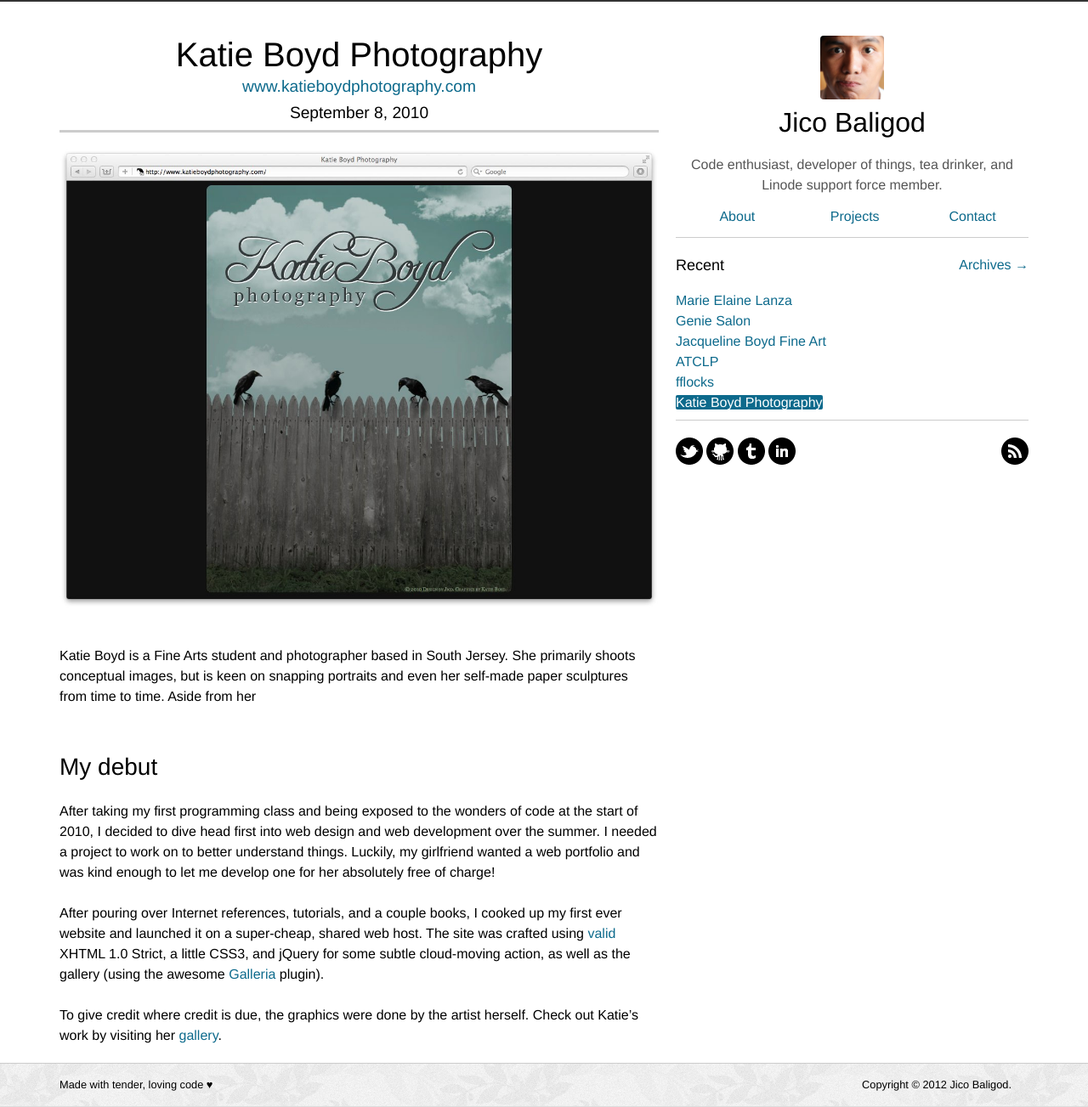
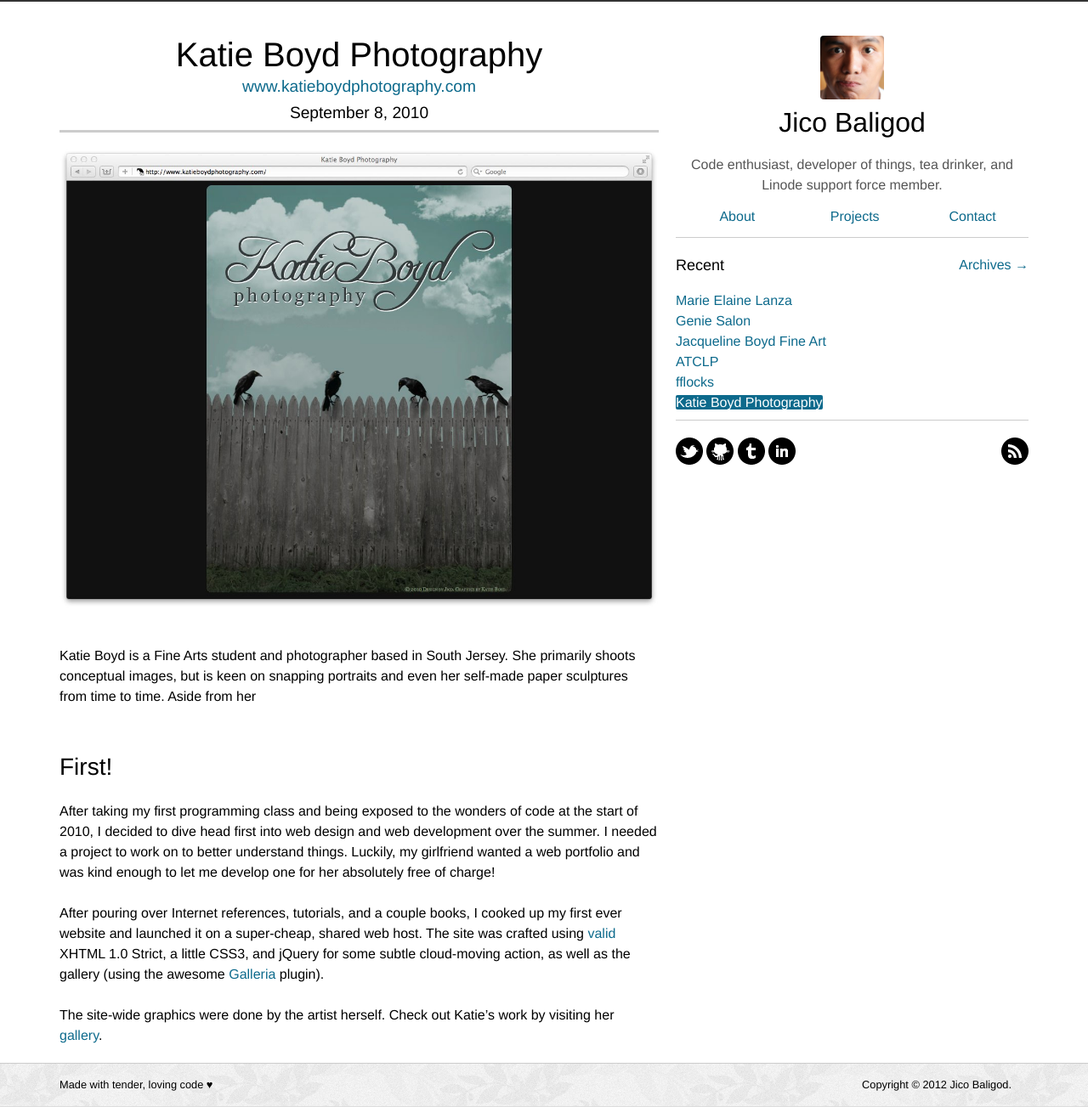
Before and after one commit to jico/baligod.com, a Jekyll site: the page built from _posts/2010-09-08-katie-boyd-photography.md, in a window 1280 px wide. Shown: the whole page at 85% size. Built offline with Jekyll 4.4.1, drawn with Linux system fonts in a browser that asks for light colours; nearby versions of some CDN libraries; Markdown is read by kramdown in place of the engine named in the settings.

Commit message:
updated copy

```diff
--- a/_posts/2010-09-08-katie-boyd-photography.md
+++ b/_posts/2010-09-08-katie-boyd-photography.md
@@ -12,10 +12,10 @@ features:
 
 Katie Boyd is a Fine Arts student and photographer based in South Jersey. She primarily shoots conceptual images, but is keen on snapping portraits and even her self-made paper sculptures from time to time. Aside from her
 
-## My debut
+## First!
 
 After taking my first programming class and being exposed to the _wonders_ of code at the start of 2010, I decided to dive head first into web design and web development over the summer. I needed a project to work on to better understand things. Luckily, my girlfriend wanted a web portfolio and was kind enough to let me develop one for her absolutely free of charge!
 
 After pouring over Internet references, tutorials, and a couple books, I cooked up my first ever website and launched it on a super-cheap, shared web host. The site was crafted using [valid](http://validator.w3.org/check?uri=http%3A%2F%2Fkatieboydphotography.com%2F) XHTML 1.0 Strict, a little CSS3, and jQuery for some subtle cloud-moving action, as well as the gallery (using the awesome [Galleria](http://galleria.io/) plugin).
 
-To give credit where credit is due, the graphics were done by the artist herself. Check out Katie's work by visiting her [gallery](http://katieboydphotography.com/conceptual.html).
+The site-wide graphics were done by the artist herself. Check out Katie's work by visiting her [gallery](http://katieboydphotography.com/conceptual.html).
```
